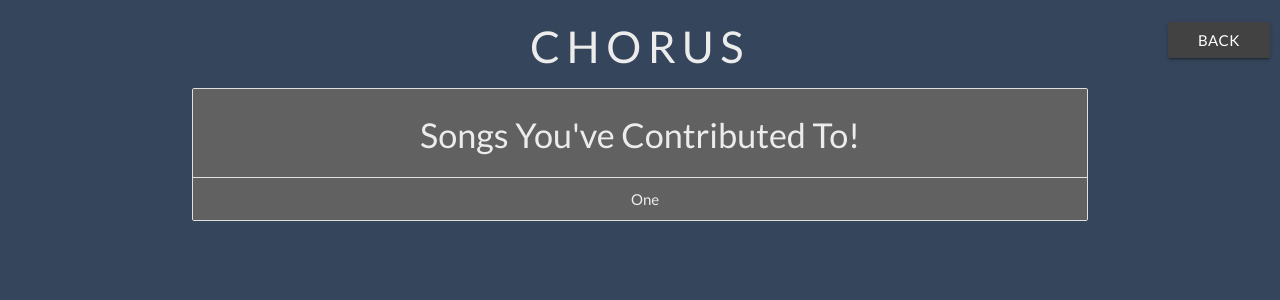
After one commit to lzhang124/chorus, a Flask app: page /profile in a window 1280 px wide. The commit adds this page. Shown: the top 300 px of the page. Run offline with Flask 2, Linux system fonts and the light colour scheme; a database or web service that is not in the repository returns one stand-in record (values such as "Sample title"); some libraries are stand-ins or nearby versions.

Commit message:
profiles stuff

```diff
--- a/helpers/mongo.py
+++ b/helpers/mongo.py
@@ -51,3 +51,6 @@ def get_songs():
 
 def get_users():
     return db['users'].find({})
+
+def get_user(ip):
+    return db['users'].find_one({'ip': ip})
--- a/requirements.txt
+++ b/requirements.txt
@@ -3,3 +3,4 @@ click==6.7
 Jinja2==2.9.6
 itsdangerous==0.24
 pymongo==3.5.1
+num2words==0.5.5
--- a/routes.py
+++ b/routes.py
@@ -1,7 +1,7 @@
 from flask import session, request, render_template, jsonify, redirect
 from app import app
-
-from helpers.mongo import get_songs, auth, update_song, get_song
+from num2words import num2words
+from helpers.mongo import get_user, get_songs, auth, update_song, get_song, get_users
 
 @app.route('/')
 def index_view():
@@ -36,3 +36,12 @@ def update():
         return jsonify(
             code=code
         )
+
+@app.route('/profile')
+def profile():
+    ip = request.remote_addr
+    auth(ip)
+    user = get_user(ip)
+    result = zip(user["contributed"].keys(), user['contributed'].values(),
+                [num2words(i).capitalize() for i in range(1, len(user['contributed']) + 1)])
+    return render_template('profile.html', contributed=result)
--- a/static/css/style.css
+++ b/static/css/style.css
@@ -1,6 +1,6 @@
 body {
 	font-family: 'Lato', sans-serif;
-	background: #51b2f7;
+	background: #35455b;
 	color: #ececec;
 }
 
@@ -26,3 +26,8 @@ body {
 .dot-hover {
 	fill: #ececec !important;
 }
+
+#profile {
+	position: absolute;
+	right: 10px;
+}
--- a/templates/index.html
+++ b/templates/index.html
@@ -2,6 +2,7 @@
 <html>
 {% include 'head.html' %}
 <body>
+  <a type="button" href="/profile" id="profile" class="waves-effect waves-light btn grey darken-3">Profile</a>
   <div class="container">
 	<h3 class="title">Chorus</h3>
   <div id="buttons" class="container">
--- /dev/null
+++ b/templates/profile.html
@@ -0,0 +1,16 @@
+<!DOCTYPE html>
+<html>
+  {% include 'head.html' %}
+  <body>
+    <a href="index.html" type="button" id="profile" class="waves-effect waves-light btn grey darken-3">Back</a>
+    <div class="container">
+      <h3 class="title">Chorus</h3>
+      <ul class="collection with-header grey darken-2">
+        <li class="collection-header grey darken-2"><h4>Songs You've Contributed To!</h4></li>
+        {% for item in contributed %}
+          <li class="collection-item grey darken-2"><div>{{ item[2] }}<a href="#!" class="secondary-content"></a></div></li>
+        {% endfor %}
+      </ul>
+    </div>
+  </body>
+</html>
```
Also changed, not shown: helpers/seeds.py (+5 -4 lines).
